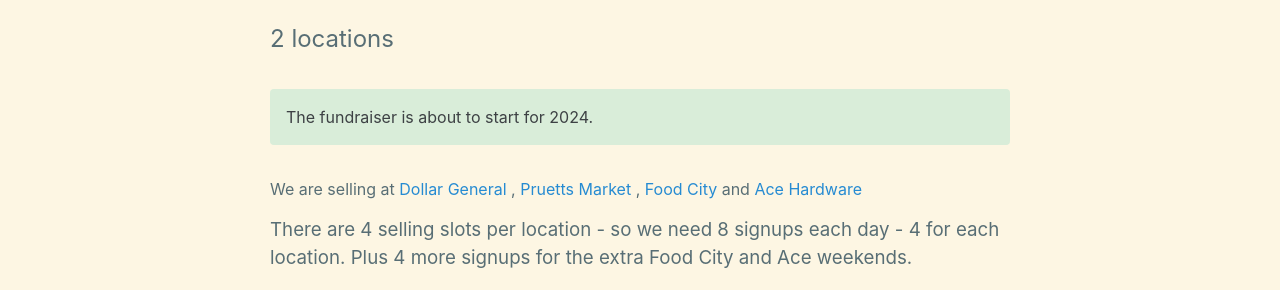
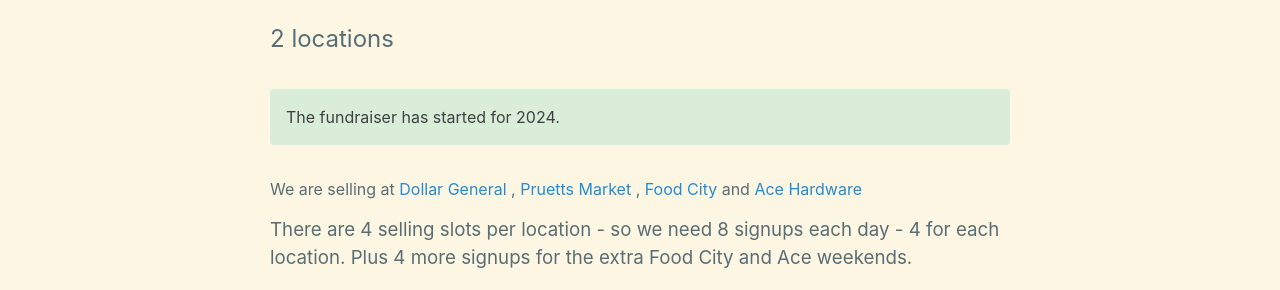
Before and after one commit to CodeJourneymen/scoutpiemaster, a Jekyll site: the page built from shownsell.md, in a window 1280 px wide and 900 px high. Shown: the part 186-476 px from the top of the window. Built offline with Jekyll 4.4.1, drawn with Linux system fonts in a browser that asks for light colours.

Commit message:
Update shownsell.md

```diff
--- a/shownsell.md
+++ b/shownsell.md
@@ -6,7 +6,7 @@
 
 ## 2 locations
 
-The fundraiser is about to start for 2024.
+The fundraiser has started for 2024.
 {: .notice--success }
 
 We are selling at [Dollar General](https://www.google.com/maps/place/Dollar+General/@35.1744822,-85.3314633,17z/data=!3m2!4b1!5s0x8860f449559ad427:0xd12cea5ca04fd5cf!4m5!3m4!1s0x8860f44bffddafb7:0x14737cbbf3090bd2!8m2!3d35.1744822!4d-85.3292746) ,
```
